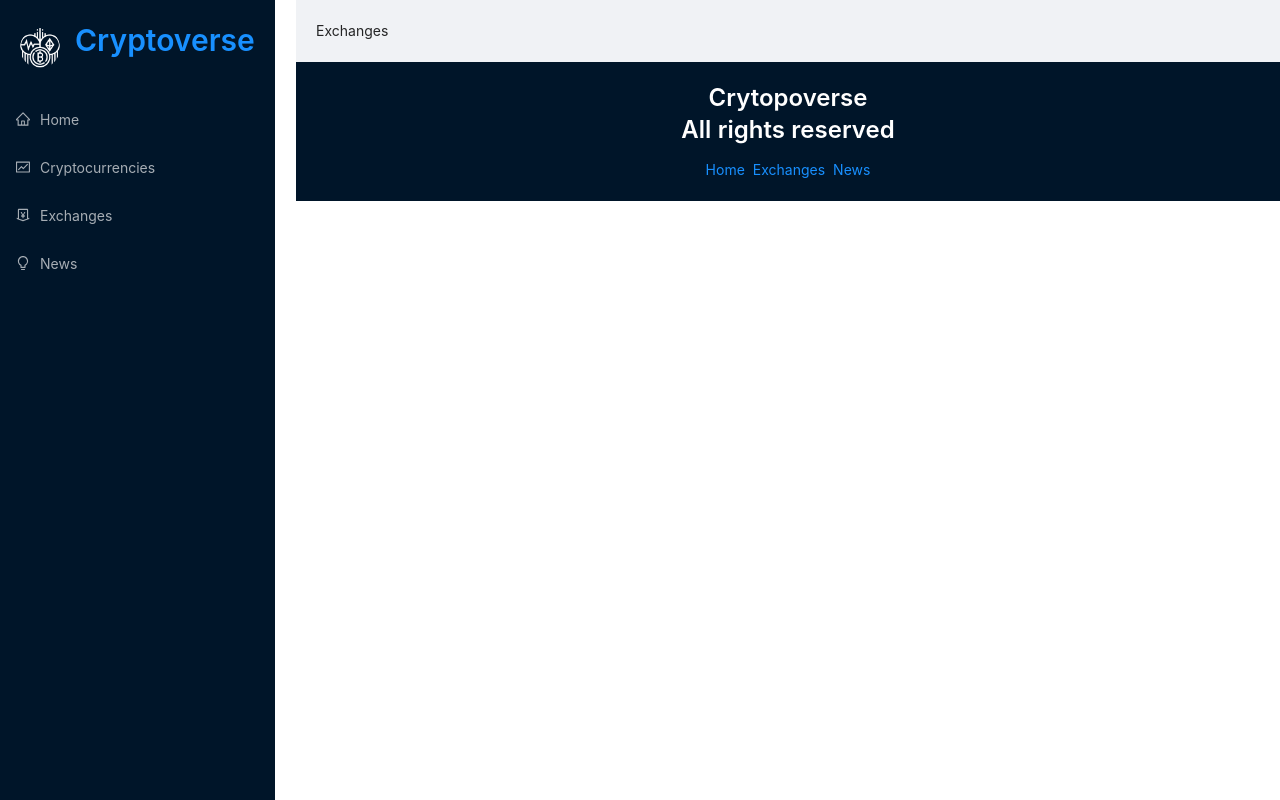
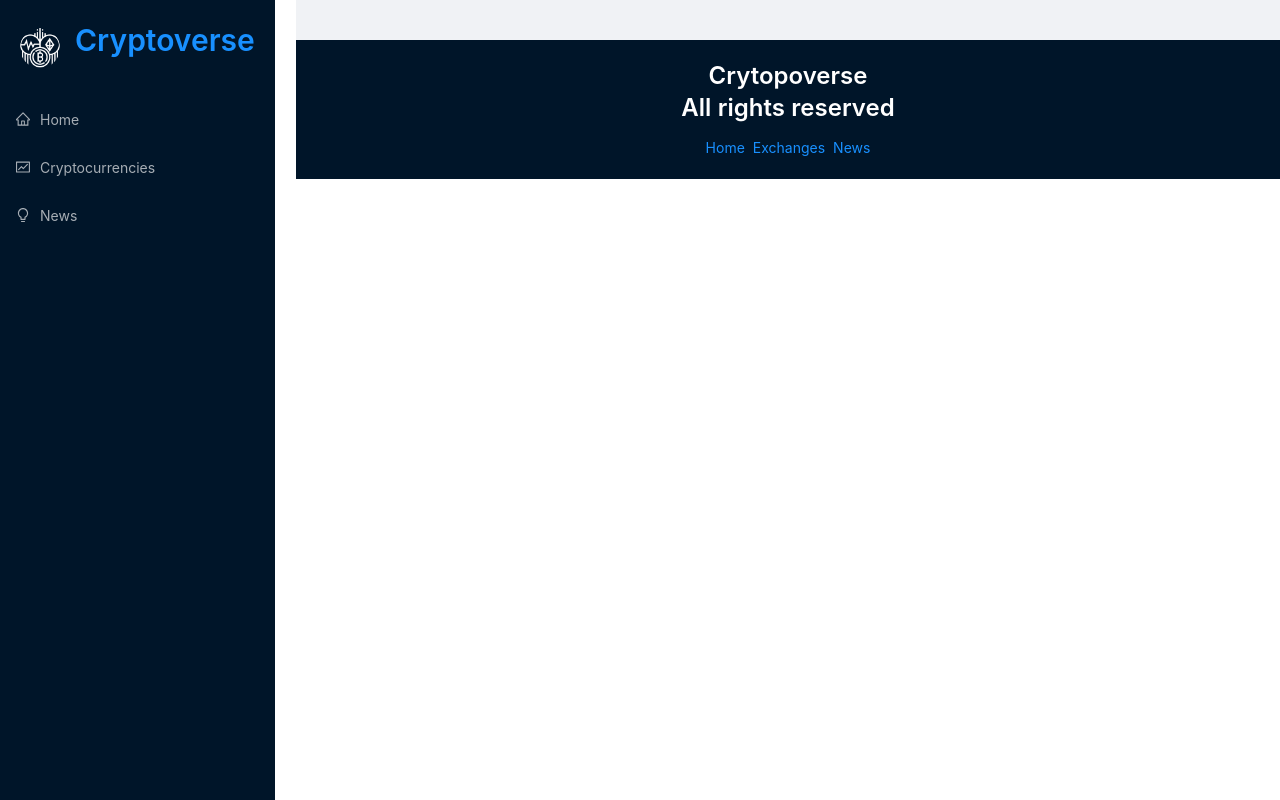
Before and after one commit to rosebatoeva/cryptoverse-react-app, a React (Create React App) app: page /exchanges in a window 1280 px wide. Built offline with nearby package versions, Linux system fonts and the light colour scheme.

Commit message:
Edited README and deleted exchanges component

```diff
--- a/src/App.js
+++ b/src/App.js
@@ -1,7 +1,7 @@
 import { Routes, Route, Link } from 'react-router-dom';
 import { Layout, Typography, Space } from 'antd';
 
-import { Navbar, Homepage, Exchanges, Cryptocurrencies, CryptoDetailes, News } from './components';
+import { Navbar, Homepage, Cryptocurrencies, CryptoDetailes, News } from './components';
 import './App.css';
 
 const App = () => {
@@ -15,7 +15,6 @@ const App = () => {
                 <div className='routes'>
                     <Routes>
                         <Route exact path='/' element={<Homepage />}/>
-                        <Route exact path='/exchanges' element={<Exchanges />}/>
                         <Route exact path='/cryptocurrencies' element={<Cryptocurrencies />}/>
                         <Route exact path='/crypto/:coinId' element={<CryptoDetailes />}/>
                         <Route exact path='/news' element={<News />}/>
--- a/src/components/Exchanges.jsx
+++ /dev/null
@@ -1,9 +0,0 @@
-
-
-const Exchanges = () => {
-  return (
-    <div>Exchanges</div>
-  )
-}
-
-export default Exchanges
--- a/src/components/Nabvar.jsx
+++ b/src/components/Nabvar.jsx
@@ -1,7 +1,7 @@
 import { useState, useEffect } from 'react';
 import { Button, Menu, Typography, Avatar } from 'antd';
 import { Link } from 'react-router-dom';
-import { HomeOutlined, MoneyCollectOutlined, BulbOutlined, FundOutlined, MenuOutlined } from '@ant-design/icons';
+import { HomeOutlined, BulbOutlined, FundOutlined, MenuOutlined } from '@ant-design/icons';
 
 import icon from '../images/cryptocurrency.png';
 
@@ -50,9 +50,6 @@ const Nabvar = () => {
                 <Menu.Item key={'2'} icon={<FundOutlined />}>
                     <Link to='/cryptocurrencies'>Cryptocurrencies</Link>
                 </Menu.Item>
-                <Menu.Item key={'3'} icon={<MoneyCollectOutlined />}>
-                    <Link to='/exchanges'>Exchanges</Link>
-                </Menu.Item>
                 <Menu.Item key={'4'} icon={<BulbOutlined />}>
                     <Link to='/news'>News</Link>
                 </Menu.Item>
--- a/src/components/index.js
+++ b/src/components/index.js
@@ -2,5 +2,4 @@ export { default as Navbar } from './Nabvar';
 export { default as Cryptocurrencies } from './Cryptocurrencies';
 export { default as CryptoDetailes } from './CryptoDetailes';
 export { default as Homepage } from './Homepage';
-export { default as Exchanges } from './Exchanges';
 export { default as News } from './News';
```
Also changed, not shown: 1 other file (tests, documents, lock files or other folders).
